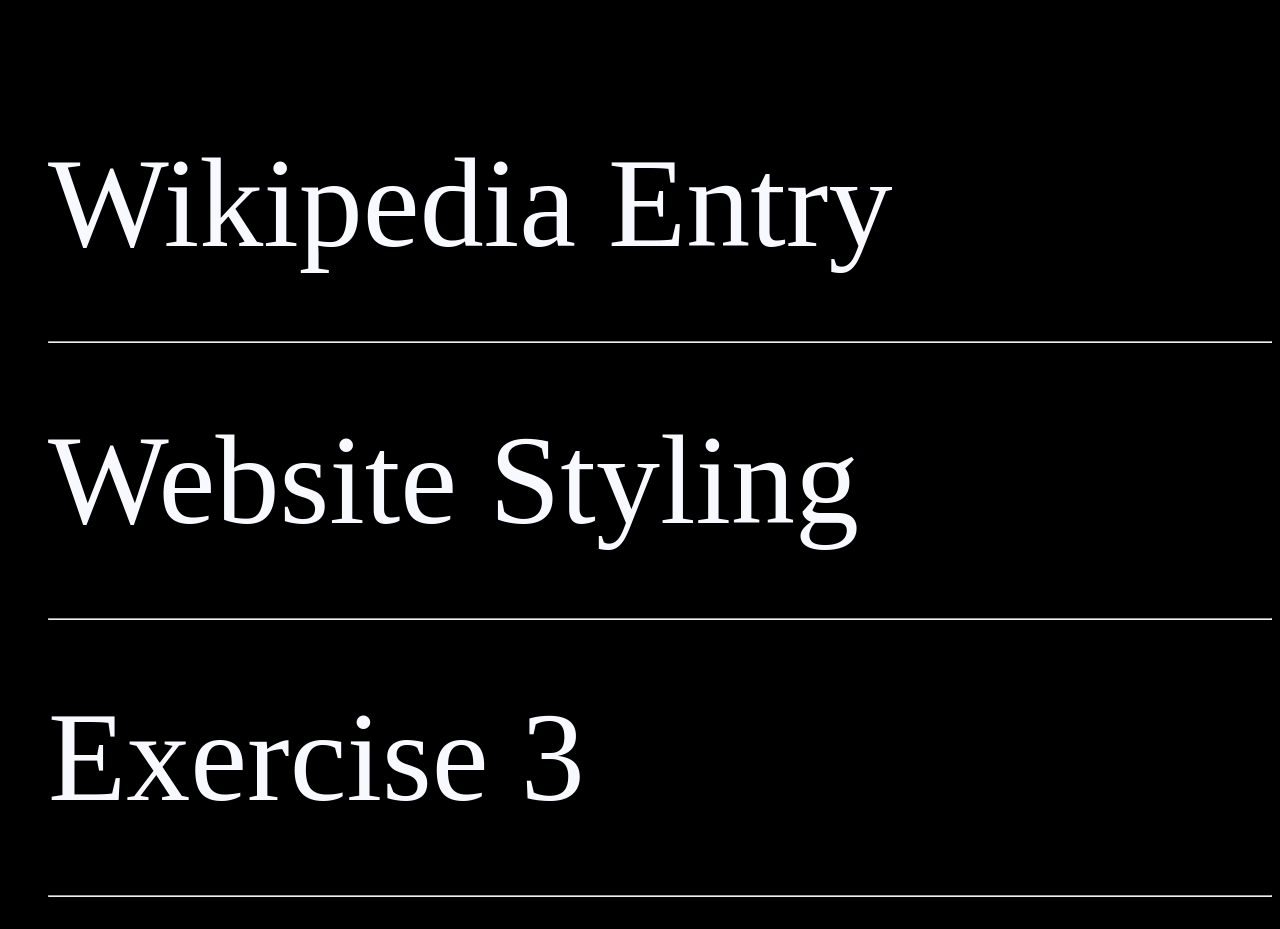
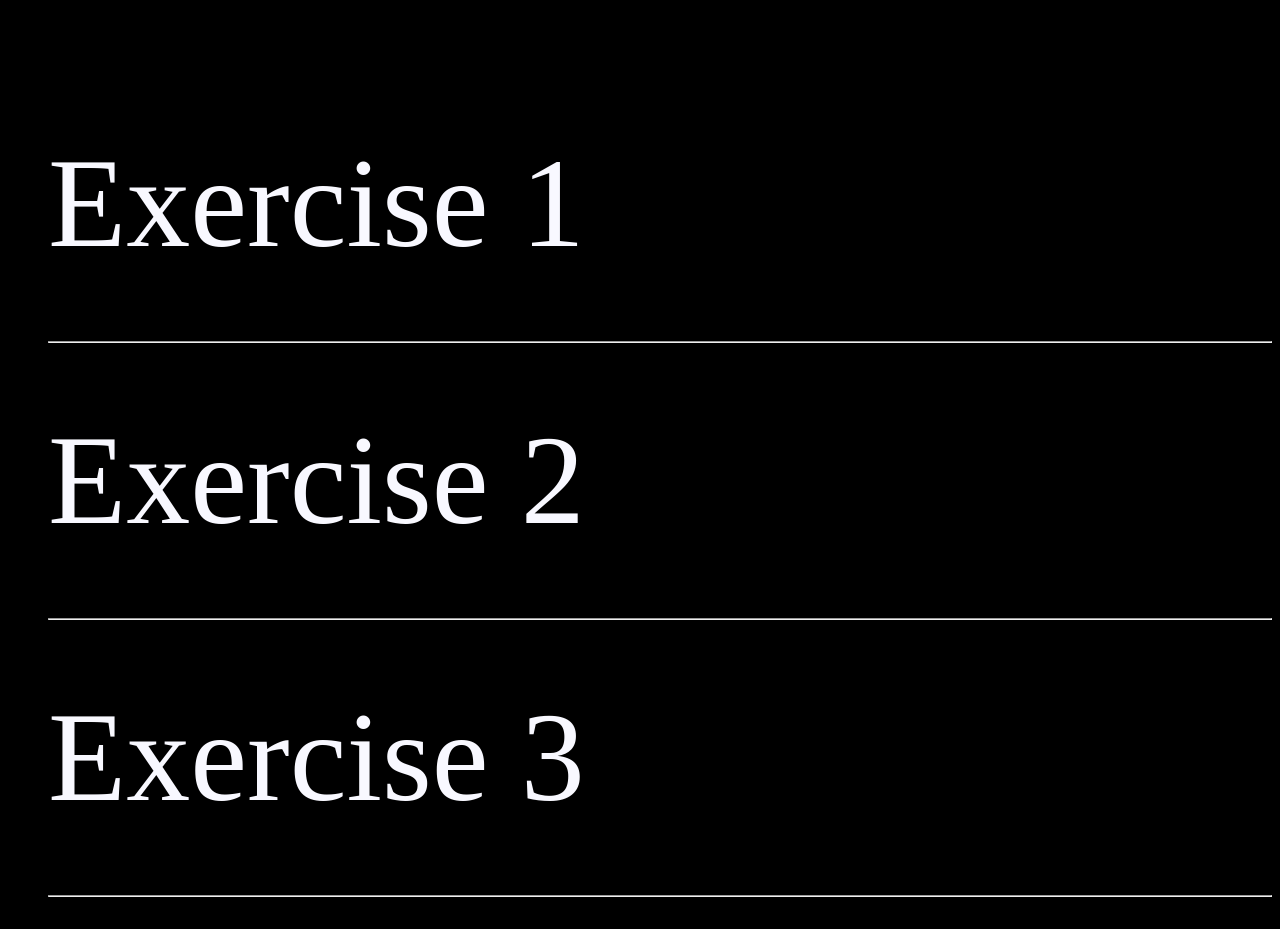
Before and after one commit to Khpehehko/khpehehko.github.io, a plain HTML site: page index.html in a window 1280 px wide. Shown: the part 1020-1949 px from the top of the page. Drawn offline with Linux system fonts and the light colour scheme; a web font is replaced by a local one.

Commit message:
upload worksheet

```diff
--- a/index.html
+++ b/index.html
@@ -12,15 +12,15 @@
     <h1>The Umbrella Site</h1>
     <ul>
         <li>
-            <a href="exercise-1/index.html">Wikipedia Entry</a>
+            <a href="exercise-1/index.html">Exercise 1</a>
         </li>
             <hr>
         <li>
-            <a href="#">Website Styling</a>
+            <a href="https://codepen.io/Dekai-Jin/pen/XJJMxxK">Exercise 2</a>
         </li>
             <hr>
         <li>
-            <a href="#">Exercise 3</a>
+            <a href="https://codepen.io/Dekai-Jin/pen/vEExzox">Exercise 3</a>
         </li>
             <hr>
         <li>
```
